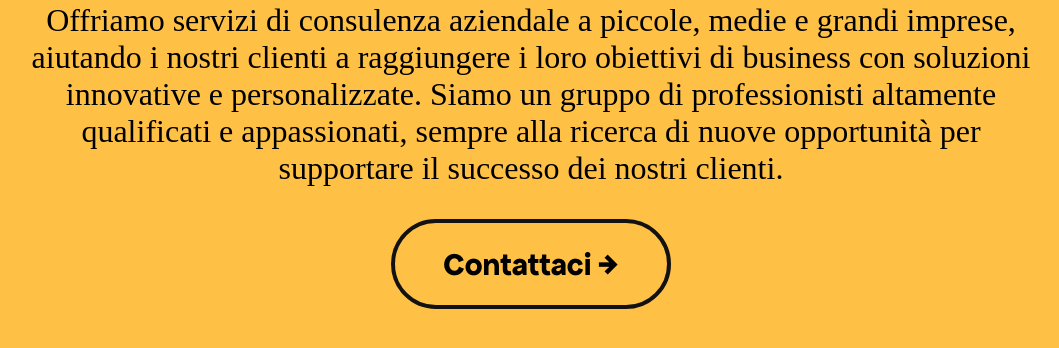
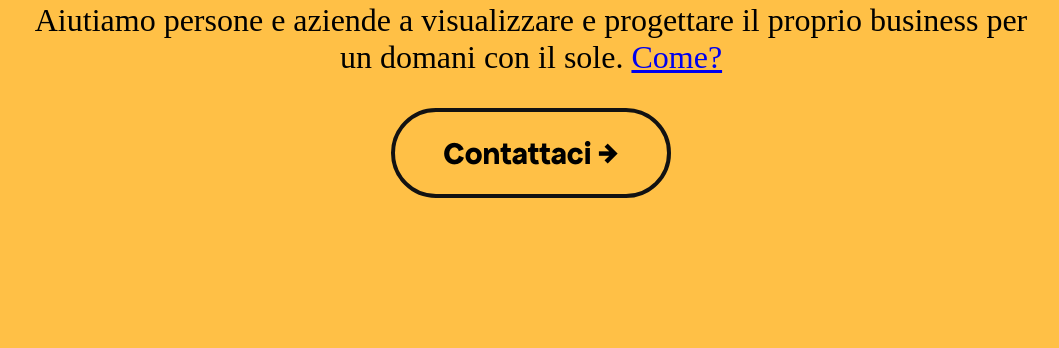
Before and after one commit to filippogianessi/sunny-days, a plain HTML site: page index.html in a window 1280 px wide. Shown: the part 432-780 px from the top of the page, without its empty margins (109-1168 px from the left). Drawn offline with Linux system fonts and the light colour scheme.

Commit message:
Update index.html

```diff
--- a/index.html
+++ b/index.html
@@ -9,7 +9,7 @@
     <section class="section--hero page-limiter">
       <img src="logo.svg" alt="" class="hero__logo">
       <div class="bio">
-        Offriamo servizi di consulenza aziendale a piccole, medie e grandi imprese, aiutando i nostri clienti a raggiungere i loro obiettivi di business con soluzioni innovative e personalizzate. Siamo un gruppo di professionisti altamente qualificati e appassionati, sempre alla ricerca di nuove opportunità per supportare il successo dei nostri clienti.
+        Aiutiamo persone e aziende a visualizzare e progettare il proprio business per un domani con il sole. <a href="#">Come?</a>
       </div>
       <button type="button" name="button" class="button button--primary">Contattaci →</button>
     </section>
```
